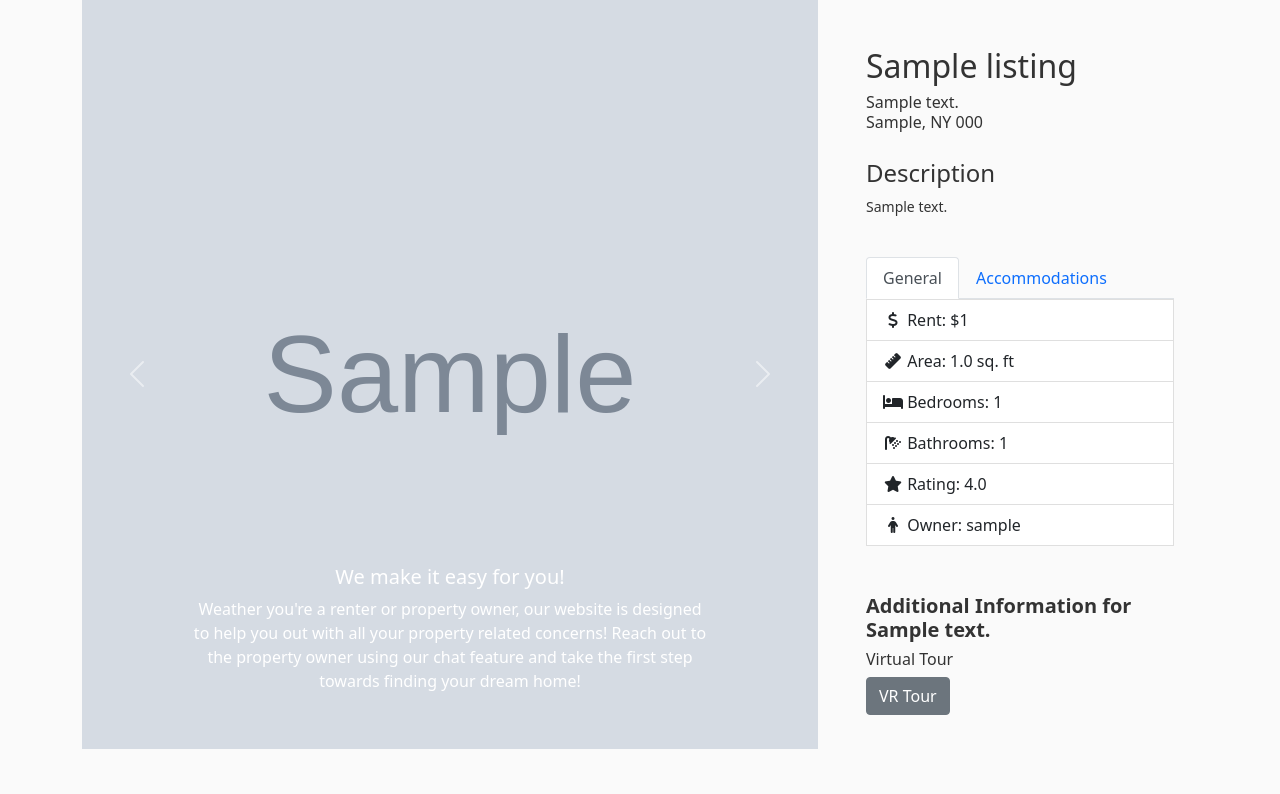
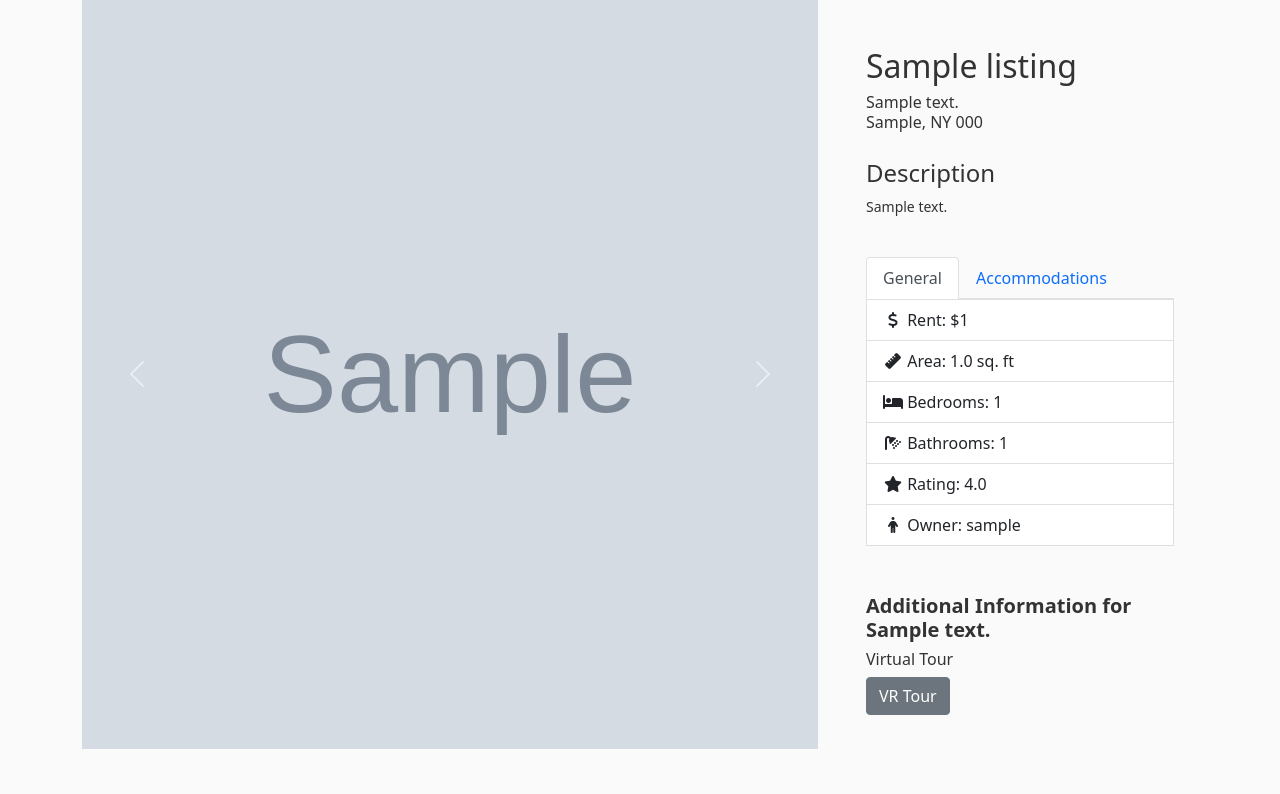
Before and after one commit to gcivil-nyu-org/S2022-Team-5-repo, a Django app: page /1 in a window 1280 px wide. Shown: the part 105-899 px from the top of the page. Run offline with Django 3.2, Linux system fonts and the light colour scheme; tables that the repository leaves empty hold one stand-in row (values such as "Sample post"); grey boxes marked "Sample" are stand-in pictures; some libraries are stand-ins or nearby versions.

Commit message:
Update property_page.html

```diff
--- a/templates/property/property_page.html
+++ b/templates/property/property_page.html
@@ -19,29 +19,14 @@
                         {% else %}
                         <img src="https://via.placeholder.com/300" class="d-block w-100" style="width: 100%; height:750px;">>
                         {% endif %}
-                        <div class="carousel-caption d-none d-md-block">
-                            <h5>We make it easy for you!</h5>
-                            <p>Weather you're a renter or property owner, our website is designed to help you out with all your property related concerns!
-                                Reach out to the property owner using our chat feature and take the first step towards finding your dream home!
-                            </p>
-                        </div>
               </div>
               <div class="carousel-item">
                 {% if listing.photo_url2 %}
                     <img src="{{listing.photo_url2.url}}" class="d-block w-100" alt="..."
                         style="width: 100%; height:750px;">
                     {% else %}
-                    <img src="https://images.pexels.com/photos/276724/pexels-photo-276724.jpeg?auto=compress&cs=tinysrgb&dpr=2&h=750&w=1260" class="d-block w-100" style="width: 100%; height:750px;">>
+                    <img src="https://images.pexels.com/photos/276724/pexels-photo-276724.jpeg?auto=compress&cs=tinysrgb&dpr=2&h=750&w=1260" class="d-block w-100" style="width: 100%; height:750px;">
                     {% endif %}
-                    <div class="carousel-caption d-none d-md-block">
-                        <h5>Sell your home yourself</h5>
-                        <p>Deciding to sell your home yourself is referred to as for-sale-by-owner (FSBO). The FSBO
-                            process is
-                            similar to traditional selling, but without the help of a real estate agent. In this case,
-                            you’re
-                            responsible for the home prep,
-                            marketing, showings, and negotiations.</p>
-                    </div>
               </div>
               <div class="carousel-item">
                 {% if listing.photo_url3 %}
@@ -50,12 +35,6 @@
                 {% else %}
                 <img src="https://images.pexels.com/photos/1080721/pexels-photo-1080721.jpeg?auto=compress&cs=tinysrgb&dpr=2&h=750&w=1260" class="d-block w-100" style="width: 100%; height:750px;">
                 {% endif %}
-                <div class="carousel-caption d-none d-md-block">
-                    <h5>Look for your dream house yourself!</h5>
-                    <p>Deciding to buy/rent your home yourself is a challenging task and we're there to help! Take advantage of our website to
-                        make informed decisions & get one step closer to your dream house!
-                    </p>
-                </div>
               </div>
             </div>
             <button class="carousel-control-prev" type="button" data-bs-target="#carouselExampleControls" data-bs-slide="prev">
```
